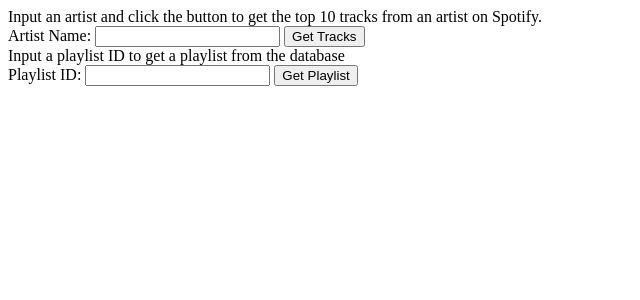
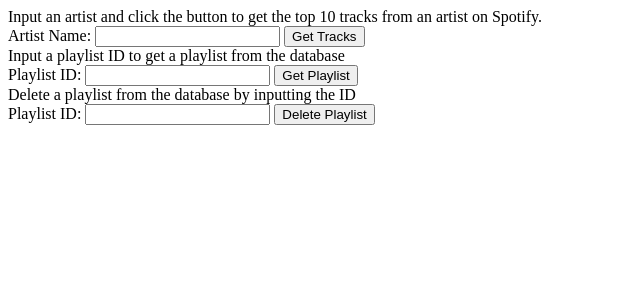
Before and after one commit to Saturnfive050coding/music-database-website, a Flask app: page / in a window 1280 px wide. Shown: the top 300 px of the page, without its empty margins (0-640 px from the left). Run offline with Flask 3, Linux system fonts and the light colour scheme.

Commit message:
Gave web page ability to delete playlists from the database

```diff
--- a/server.py
+++ b/server.py
@@ -4,6 +4,7 @@ from flask_cors import CORS
 
 import spotify
 import database
+import formatting
 
 app = Flask(__name__)
 CORS(app)
@@ -31,7 +32,15 @@ def get_playlist():
     print("get_playlist endpoint reached")
     playlistId = request.form["id"]
     playlist = database.retrieve_playlist(playlistId)
+    playlist = formatting.format_playlist(playlist)
     return flask.jsonify(playlist)
+
+@app.route("/delete", methods=["POST"])
+def delete_playlist():
+    print("delete_playlist endpoint reached")
+    playlistId = request.form["id"]
+    result = database.delete_playlist(playlistId)
+    return flask.jsonify(result)
 
 
 if __name__ == "__main__":
--- a/static/js/playlist.js
+++ b/static/js/playlist.js
@@ -1,9 +1,19 @@
 function getPlaylist() {
-    var id = document.getElementById('playlist-id').value
-    document.getElementById('playlist-id').value = ''
+    var id = document.getElementById('get-playlist').value
+    document.getElementById('get-playlist').value = ''
     xhr = getXmlHttpRequestObject();
     xhr.onreadystatechange = dataCallback;
     xhr.open("POST", "http://localhost:8000/playlist", true);
     xhr.setRequestHeader('content-type', 'application/x-www-form-urlencoded;charset=UTF-8')
     xhr.send("id=" + id);
 }
+
+function deletePlaylist() {
+    var id = document.getElementById('delete-playlist').value
+    document.getElementById('delete-playlist').value = ''
+    xhr = getXmlHttpRequestObject();
+    xhr.onreadystatechange = dataCallback;
+    xhr.open("POST", "http://localhost:8000/delete", true);
+    xhr.setRequestHeader('content-type', 'application/x-www-form-urlencoded;charset=UTF-8')
+    xhr.send("id=" + id);
+}
--- a/templates/index.html
+++ b/templates/index.html
@@ -8,11 +8,19 @@
         <label>Artist Name:</label>
         <input type="text" id="artist">
         <button onclick="getTracks()">Get Tracks</button>
+
         <div>Input a playlist ID to get a playlist from the database</div>
         <label>Playlist ID:</label>
-        <input type="text" id="playlist-id">
+        <input type="text" id="get-playlist">
         <button onclick="getPlaylist()">Get Playlist</button>
+
+        <div>Delete a playlist from the database by inputting the ID</div>
+        <label>Playlist ID:</label>
+        <input type="text" id="delete-playlist">
+        <button onclick="deletePlaylist()">Delete Playlist</button>
+
         <div id="result-container"></div>
+
         <script src="{{url_for('static', filename='js/tracks.js')}}"></script>
         <script src="{{url_for('static', filename='js/playlist.js')}}"></script>
     </body>
```
